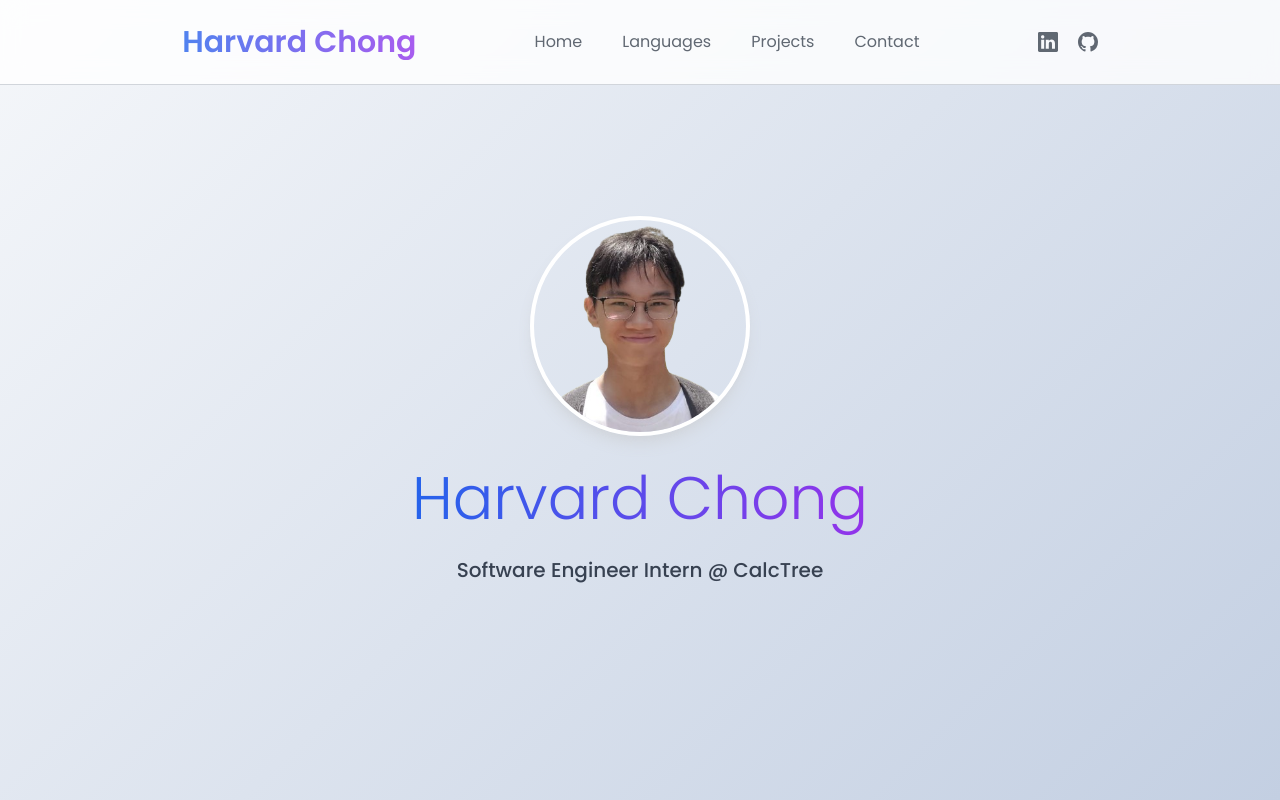
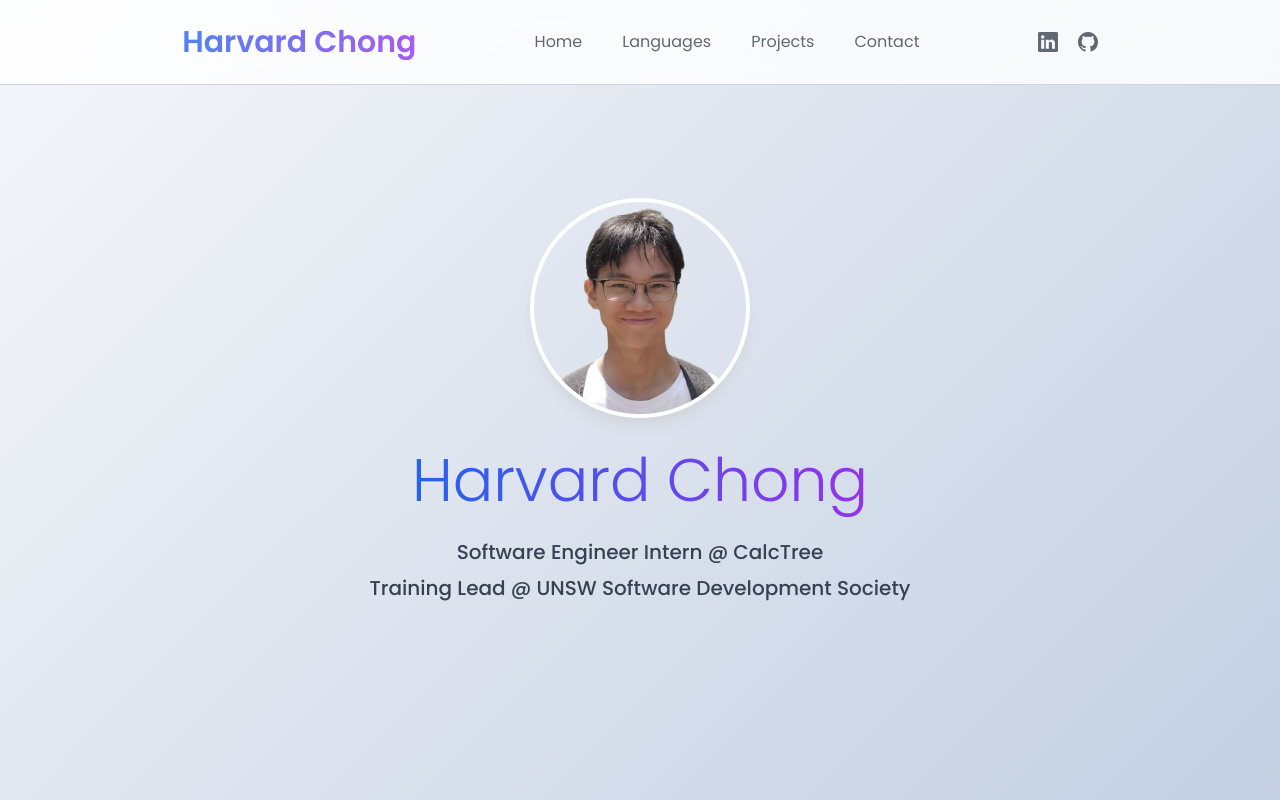
Before and after one commit to Froxzen/My-Portfolio, a React (Vite) app: page / in a window 1280 px wide. Shown: the top 800 px of the page. Built offline with nearby package versions, Linux system fonts and the light colour scheme.

Commit message:
Added DevSoc Experience

```diff
--- a/src/components/Hero.jsx
+++ b/src/components/Hero.jsx
@@ -45,6 +45,9 @@ const Hero = () => {
 						<p className="md:text-xl text-lg font-medium text-gray-700">
 							Software Engineer Intern @ CalcTree
 						</p>
+						<p className="md:text-xl text-lg font-medium text-gray-700">
+							Training Lead @ UNSW Software Development Society
+						</p>
 					</div>
 				</motion.div>
 			</div>
--- a/src/index.css
+++ b/src/index.css
@@ -6,7 +6,6 @@
 	font-family: "Poppins";
 	scroll-behavior: smooth;
 }
-
 ::-webkit-scrollbar {
 	width: 20px;
 }
```
